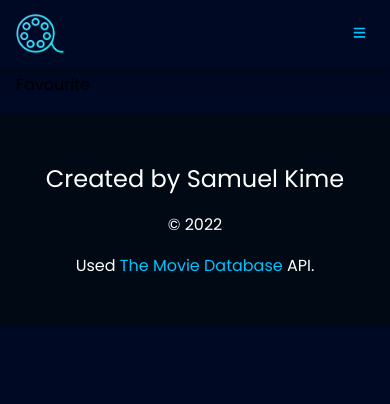
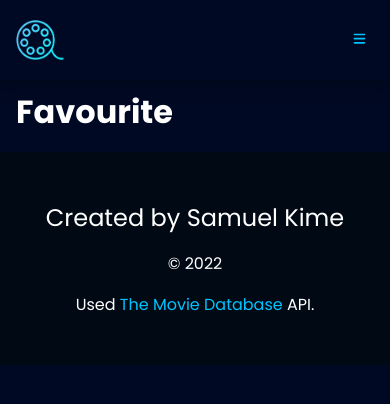
Before and after one commit to samuelkime267/movie, a Next.js app: page /favourite in a window 390 px wide. Shown: the top 404 px of the page. Built offline with nearby package versions, Linux system fonts and the light colour scheme.

Commit message:
final edition

```diff
--- a/pages/favourite.js
+++ b/pages/favourite.js
@@ -1,7 +1,11 @@
 import React from 'react';
 
 const Favourite = () => {
-  return <div>Favourite</div>;
+  return (
+    <div>
+      <h1>Favourite</h1>
+    </div>
+  );
 };
 
 export default Favourite;
--- a/scss/main.scss
+++ b/scss/main.scss
@@ -26,7 +26,7 @@ nav {
   top: 0;
   left: 0;
   width: 100%;
-  padding: 0.6rem 1rem;
+  padding: 1rem;
   @include displayFlex(space-between, row);
   display: none;
   .logo-container {
@@ -266,7 +266,7 @@ footer {
   #layout-container {
     grid-template-columns: 100%;
     padding: 1rem;
-    margin-top: 3.5rem;
+    margin-top: 4.5rem;
   }
   nav {
     display: flex;
@@ -359,15 +359,9 @@ footer {
 // mobile view
 @media (max-width: 600px) {
   .form-container {
-    @include displayFlex(flex-start, row);
-    align-items: flex-start;
-    margin-top: 1rem;
-    background-color: var(--transparentWhite);
-    height: fit-content;
     width: 100%;
-    padding: 0.8rem;
-    border-radius: 5px;
     .search-input {
+      width: 100%;
       outline: none;
       font-size: 1rem;
       margin-right: 1rem;
```
